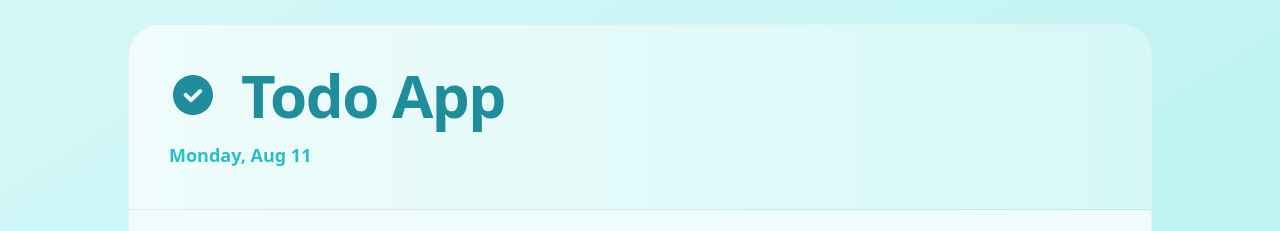
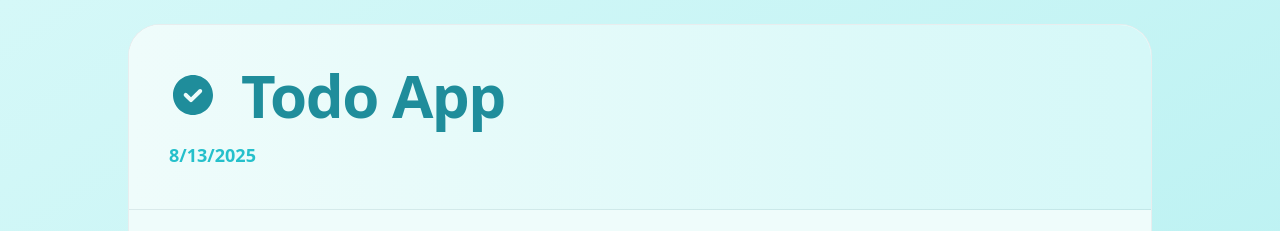
Before and after one commit to muz4miL/Portfolio-React-Tailwind, a React (Vite) app: page / in a window 1280 px wide. Shown: the top 231 px of the page. Built offline with nearby package versions, Linux system fonts and the light colour scheme.

Commit message:
fix: use dynamic date in header instead of hardcoded value

```diff
--- a/src/Components/Header.jsx
+++ b/src/Components/Header.jsx
@@ -20,7 +20,7 @@ const Header = () => {
         </h2>
       </div>
       <span className="text-scooter-500 dark:text-scooter-400 mt-4 block text-base font-semibold sm:text-lg">
-        Monday, Aug 11
+        {new Date().toLocaleDateString()}
       </span>
     </header>
   );
```
